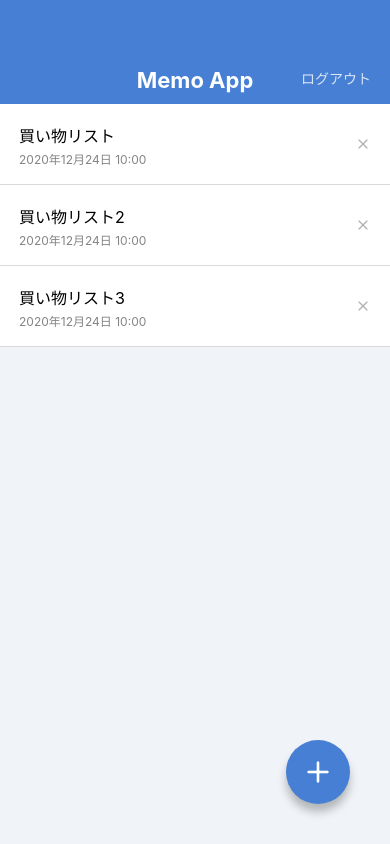
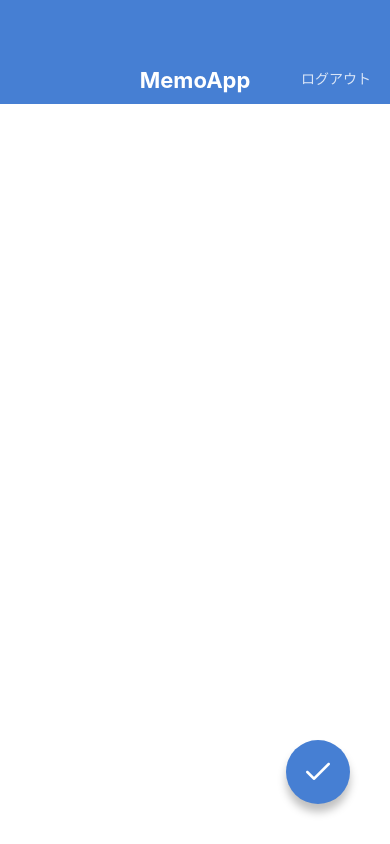
Before and after one commit to akiraabe/Udemy_MemoApp, a React Native app: screen / in a window 390 px wide. Built offline with nearby package versions, Linux system fonts and the light colour scheme.

Commit message:
Create detail and create screens

```diff
--- a/App.jsx
+++ b/App.jsx
@@ -1,8 +1,12 @@
 import React from 'react';
-import MemoListScreen from './src/screens/MemoListScreen';
+import MemoCreateScreen from './src/screens/MemoCreateScreen';
+// import MemoEditScreen from './src/screens/MemoEditScreen';
+// import MemoListScreen from './src/screens/MemoListScreen';
 // import MemoDetailScreen from './src/screens/MemoDetailScreen';
 
 export default function App() {
-  return <MemoListScreen />;
+  // return <MemoListScreen />;
   // return <MemoDetailScreen />;
+  // return <MemoEditScreen />;
+  return <MemoCreateScreen />;
 }
--- a/src/components/AppBar.jsx
+++ b/src/components/AppBar.jsx
@@ -1,16 +1,14 @@
 import React from 'react';
 import { View, Text, StyleSheet } from 'react-native';
 
-export default function AppBar() {
-  return (
-    <View style={styles.appbar}>
-      <View style={styles.appbarInner}>
-        <Text style={styles.appbarTitle}>Memo App</Text>
-        <Text style={styles.appbarRight}>ログアウト</Text>
-      </View>
+const AppBar = () => (
+  <View style={styles.appbar}>
+    <View style={styles.appbarInner}>
+      <Text style={styles.appbarTitle}>MemoApp</Text>
+      <Text style={styles.appbarRight}>ログアウト</Text>
     </View>
-  );
-}
+  </View>
+);
 
 const styles = StyleSheet.create({
   appbar: {
@@ -36,3 +34,5 @@
     fontWeight: 'bold',
   },
 });
+
+export default AppBar;
--- a/src/components/CircleButton.jsx
+++ b/src/components/CircleButton.jsx
@@ -3,20 +3,20 @@
 import { string, shape } from 'prop-types';
 import { Feather } from '@expo/vector-icons';
 
-export default function circleButton(props) {
+const CircleButton = (props) => {
   const { style, name } = props;
   return (
     <View style={[styles.circleButton, style]}>
       <Feather name={name} size={32} color="white" />
     </View>
   );
-}
+};
 
-circleButton.propTypes = {
+CircleButton.propTypes = {
   style: shape(),
   name: string.isRequired,
 };
-circleButton.defaultProps = {
+CircleButton.defaultProps = {
   style: null,
 };
 const styles = StyleSheet.create({
@@ -42,3 +42,5 @@
     lineHeight: 40,
   },
 });
+
+export default CircleButton;
--- a/src/components/MemoList.jsx
+++ b/src/components/MemoList.jsx
@@ -2,8 +2,7 @@
 import { View, Text, StyleSheet } from 'react-native';
 import { Feather } from '@expo/vector-icons';
 
-export default function MemoList() {
-  return (
+const MemoList = () => (
   <View>
     <View style={styles.memoListItem}>
       <View>
@@ -34,7 +33,6 @@
     </View>
   </View>
 );
-}
 
 const styles = StyleSheet.create({
   memoListItem: {
@@ -57,3 +55,5 @@
     color: '#848484',
   },
 });
+
+export default MemoList;
--- /dev/null
+++ b/src/screens/MemoCreateScreen.jsx
@@ -0,0 +1,38 @@
+import React from 'react';
+import {
+  View,
+  StyleSheet,
+  TextInput,
+  KeyboardAvoidingView,
+} from 'react-native';
+import AppBar from '../components/AppBar';
+import CircleButton from '../components/CircleButton';
+
+const MemoCreateScreen = () => (
+  <KeyboardAvoidingView style={styles.container} behavior="height">
+    <AppBar />
+    <View style={styles.inputContainer}>
+      <TextInput value="" multiline style={styles.input} />
+    </View>
+    <CircleButton name="check" />
+  </KeyboardAvoidingView>
+);
+
+const styles = StyleSheet.create({
+  container: {
+    flex: 1,
+  },
+  inputContainer: {
+    paddingHorizontal: 27,
+    paddingVertical: 32,
+    flex: 1,
+  },
+  input: {
+    flex: 1,
+    textAlignVertical: 'top',
+    fontSize: 16,
+    lineHeight: 24,
+  },
+});
+
+export default MemoCreateScreen;
--- a/src/screens/MemoDetailScreen.jsx
+++ b/src/screens/MemoDetailScreen.jsx
@@ -5,8 +5,7 @@
 import AppBar from '../components/AppBar';
 import CircleButton from '../components/CircleButton';
 
-export default function MemoDetailScreen() {
-  return (
+const MemoDetailScreen = () => (
   <View style={styles.container}>
     <AppBar />
     <View style={styles.memoHeader}>
@@ -21,7 +20,6 @@
     <CircleButton style={{ top: 160, bottom: 'auto' }} name="edit-2" />
   </View>
 );
-}
 
 const styles = StyleSheet.create({
   container: {
@@ -55,3 +53,5 @@
     lineHeight: 24,
   },
 });
+
+export default MemoDetailScreen;
--- /dev/null
+++ b/src/screens/MemoEditScreen.jsx
@@ -0,0 +1,38 @@
+import React from 'react';
+import {
+  View,
+  StyleSheet,
+  TextInput,
+  KeyboardAvoidingView,
+} from 'react-native';
+import AppBar from '../components/AppBar';
+import CircleButton from '../components/CircleButton';
+
+const MemoEditScreen = () => (
+  <KeyboardAvoidingView style={styles.container} behavior="height">
+    <AppBar />
+    <View style={styles.inputContainer}>
+      <TextInput value="買い物リスト" multiline style={styles.input} />
+    </View>
+    <CircleButton name="check" />
+  </KeyboardAvoidingView>
+);
+
+const styles = StyleSheet.create({
+  container: {
+    flex: 1,
+  },
+  inputContainer: {
+    paddingHorizontal: 27,
+    paddingVertical: 32,
+    flex: 1,
+  },
+  input: {
+    flex: 1,
+    textAlignVertical: 'top',
+    fontSize: 16,
+    lineHeight: 24,
+  },
+});
+
+export default MemoEditScreen;
--- a/src/screens/MemoListScreen.jsx
+++ b/src/screens/MemoListScreen.jsx
@@ -5,15 +5,13 @@
 import MemoList from '../components/MemoList';
 import CircleButton from '../components/CircleButton';
 
-export default function MemoListScreen() {
-  return (
+const MemoListScreen = () => (
   <View style={styles.container}>
     <AppBar />
     <MemoList />
     <CircleButton name="plus" />
   </View>
 );
-}
 
 const styles = StyleSheet.create({
   container: {
@@ -21,3 +19,5 @@
     backgroundColor: '#F0F4F8',
   },
 });
+
+export default MemoListScreen;
```
Lines whose indentation alone changed are shown as unchanged.
